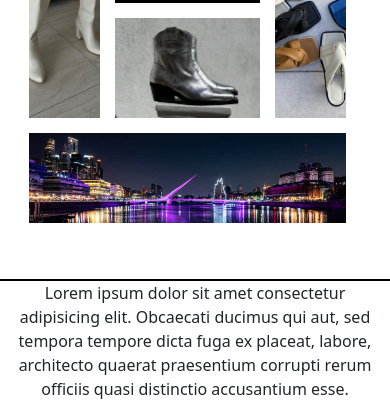
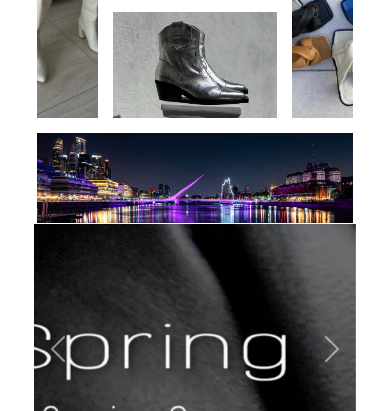
Before and after one commit to jose220385/pre-entrega2-jose-imbrenda, a plain HTML site: page index.html in a window 390 px wide. Shown: the part 491-902 px from the top of the page. Drawn offline with nearby package versions, Linux system fonts and the light colour scheme.

Commit message:
se agrega carrousel

```diff
--- a/index.html
+++ b/index.html
@@ -44,6 +44,27 @@
             </div>
             <img class="buenos-aires" src="./multimedia/imagenes_galeria/verde-buenosAires.JPG" alt="Buenos Aires">
         </div>
+        <div id="carouselExampleRide" class="carousel slide" data-bs-ride="true">
+            <div class="carousel-inner">
+              <div class="carousel-item active">
+                <img src="./multimedia/imagenes_carrousel/temporada.JPG" class="d-block w-100" alt="primavera">
+              </div>
+              <div class="carousel-item">
+                <img src="./multimedia/imagenes_carrousel/image_6487327 (1).JPG" class="d-block w-100" alt="...">
+              </div>
+              <div class="carousel-item">
+                <img src="./multimedia/imagenes_carrousel/image_6487327 (2).JPG" class="d-block w-100" alt="...">
+              </div>
+            </div>
+            <button class="carousel-control-prev" type="button" data-bs-target="#carouselExampleRide" data-bs-slide="prev">
+              <span class="carousel-control-prev-icon" aria-hidden="true"></span>
+              <span class="visually-hidden">Previous</span>
+            </button>
+            <button class="carousel-control-next" type="button" data-bs-target="#carouselExampleRide" data-bs-slide="next">
+              <span class="carousel-control-next-icon" aria-hidden="true"></span>
+              <span class="visually-hidden">Next</span>
+            </button>
+          </div>
     </main>
     <footer class="container">
         <p>Lorem ipsum dolor sit amet consectetur adipisicing elit. Obcaecati ducimus qui aut, sed tempora tempore dicta
--- a/styles/estilos.css
+++ b/styles/estilos.css
@@ -96,70 +96,73 @@
 /* Fin estilos Navegador*/
 
 /*Estilos Main index*/
-main{
+main {
     display: flex;
+    flex-direction: column;
+    align-items: center;
     justify-content: center;
 }
 
-.galeria{
+/*Estilos Galeria*/
+.galeria {
     margin-top: 15px;
     width: 85%;
     height: 600px;
     display: grid;
-    grid-template-columns: repeat(4,1fr)  ;
-    grid-template-rows:1fr 1fr 2fr 1fr  ;
+    grid-template-columns: repeat(4, 1fr);
+    grid-template-rows: 1fr 1fr 2fr 1fr;
     grid-template-areas: "marron marron amarillo amarillo"
-                          "marron marron violeta  rojo"
-                          "azul   bordo  fulem    rojo"
-                          "azul   verde  verde    verde" ;
+        "marron marron violeta  rojo"
+        "azul   bordo  fulem    rojo"
+        "azul   verde  verde    verde";
     column-gap: 15px;
     row-gap: 15px;
-    margin-bottom: 480px;
+    margin-bottom: 470px;
 }
 
-.bottega{
+.bottega {
     grid-area: marron;
     object-fit: cover;
     width: 100%;
     height: 100%;
 }
 
-.lise{
+.lise {
     grid-area: amarillo;
     object-fit: cover;
     width: 100%;
     height: 100%;
 }
 
-.taylor{
+.taylor {
     grid-area: violeta;
     object-fit: cover;
     width: 100%;
     height: 100%;
 }
 
-.mujer{
+.mujer {
     grid-area: rojo;
     object-fit: cover;
     width: 100%;
     height: 100%;
 }
 
-.moscow{
+.moscow {
     grid-area: azul;
     object-fit: cover;
     width: 100%;
     height: 80%;
 }
 
-.zapatos{
+.zapatos {
     grid-area: bordo;
     object-fit: cover;
     width: 100%;
     height: 100%;
 }
 
-.contenedor-fulem{
+.contenedor-fulem {
     grid-area: fulem;
     width: 100%;
     height: 100%;
@@ -170,14 +173,15 @@ main{
     gap: 10px;
     background-color: black;
     color: blanchedalmond;
+    padding: 10px;
 }
 
-.contenedor-fulem h1{
-    font-size: 80px;
+.contenedor-fulem h1 {
+    font-size: 75px;
 }
 
 
-.buenos-aires{
+.buenos-aires {
     grid-area: verde;
     object-fit: cover;
     width: 100%;
@@ -185,53 +189,88 @@ main{
 }
 
 @media(max-width:768px) {
-    .galeria{
+    .galeria {
 
         height: 700px;
         display: grid;
-        grid-template-columns: repeat(3,1fr)  ;
-        grid-template-rows:2fr 1fr 1fr 1fr 1fr  ;
-        margin-bottom: 5px;
+        grid-template-columns: repeat(3, 1fr);
+        grid-template-rows: 2fr 1fr 1fr 1fr 1fr;
+        margin-bottom: -70px;
+        margin-right: -15px;
     }
-    .bottega{
+
+    .bottega {
         display: none;
     }
-    .lise{
+
+    .lise {
         grid-column: 1/3;
         grid-row: 1/2;
     }
-    .mujer{
+
+    .mujer {
         grid-column: 3/4;
         grid-row: 1/3;
     }
-    .moscow{
+
+    .moscow {
         grid-column: 1/2;
         grid-row: 2/5;
         height: 100%;
     }
-    .contenedor-fulem{
+
+    .contenedor-fulem {
         grid-column: 2/3;
         grid-row: 2/4;
     }
-    .contenedor-fulem h1{
-       font-size: 50px;
+
+    .contenedor-fulem h1 {
+        font-size: 50px;
     }
-    .zapatos{
+
+    .zapatos {
         grid-column: 3/4;
         grid-row: 3/5;
     }
 
-    .taylor{
+    .taylor {
         grid-column: 2/3;
         grid-row: 4/5;
     }
 
-    .buenos-aires{
+    .buenos-aires {
         grid-column: 1/4;
         grid-row: 5/6;
     }
 
 }
+
+/*Fin de estilos Galeria*/
+
+.carousel {
+    width: 85%;
+    margin-bottom: 15px;
+
+}
+
+.d-block {
+    object-fit: cover;
+    height: 500px;
+}
+
+@media(max-width:768px) {
+    .d-block {
+        height: 250px;
+    }
+
+    .carousel {
+        width: 82.5%;
+        margin-top: 20px;
+    }
+
+}
+
+
 
 /*Fin Estilos Main index*/
 
@@ -263,7 +302,7 @@ footer p {
 }
 
 .fa-square-instagram {
-   color: rgb(230, 17, 17);
+    color: rgb(230, 17, 17);
 }
 
 /*Fin estilos Footer*/
```
Also changed, not shown: multimedia/imagenes_carrousel/image_6487327 (1).JPG (added), multimedia/imagenes_carrousel/image_6487327 (2).JPG (added), multimedia/imagenes_carrousel/image_6487327 (3).JPG (added), multimedia/imagenes_carrousel/temporada.JPG (added).
